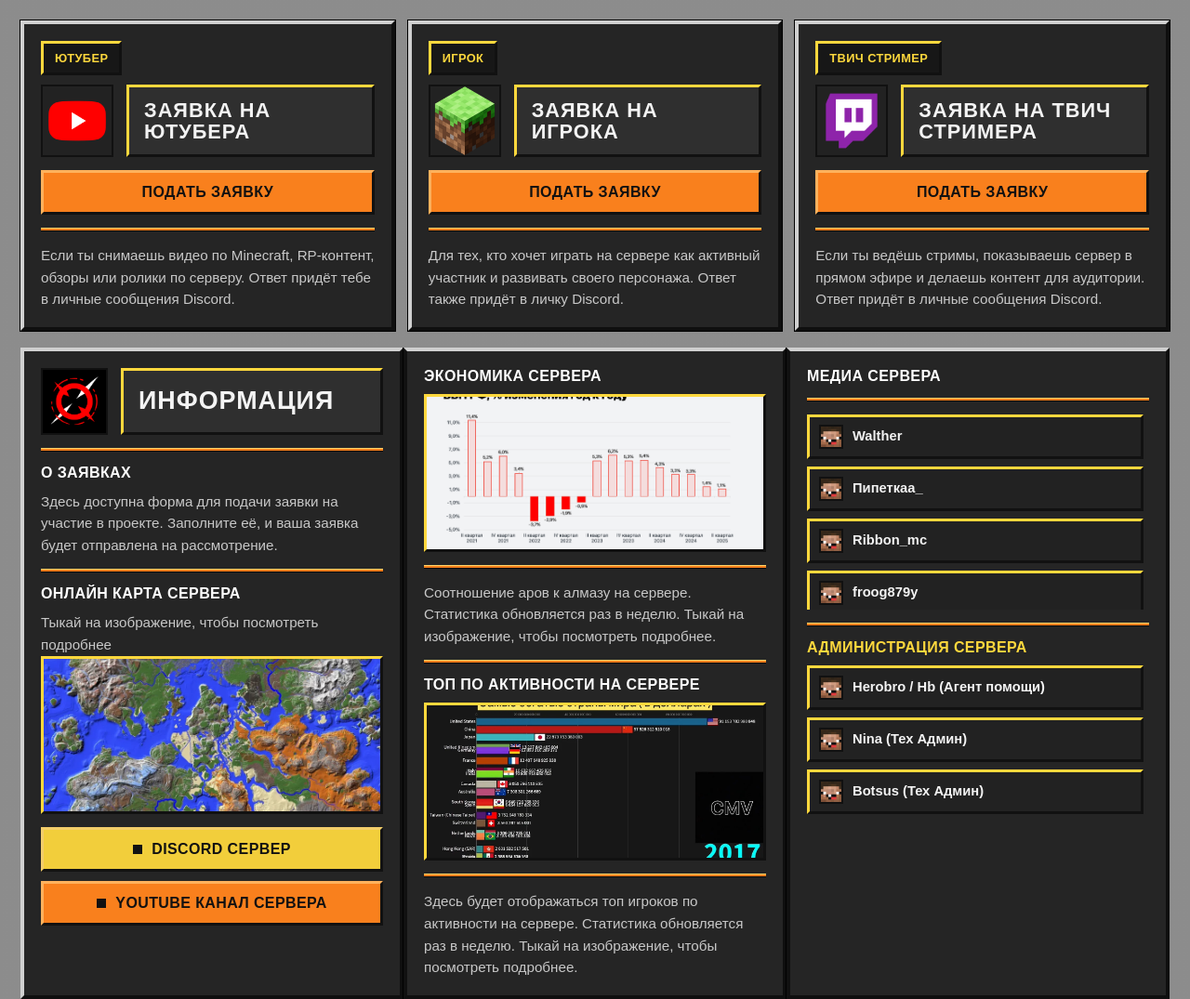
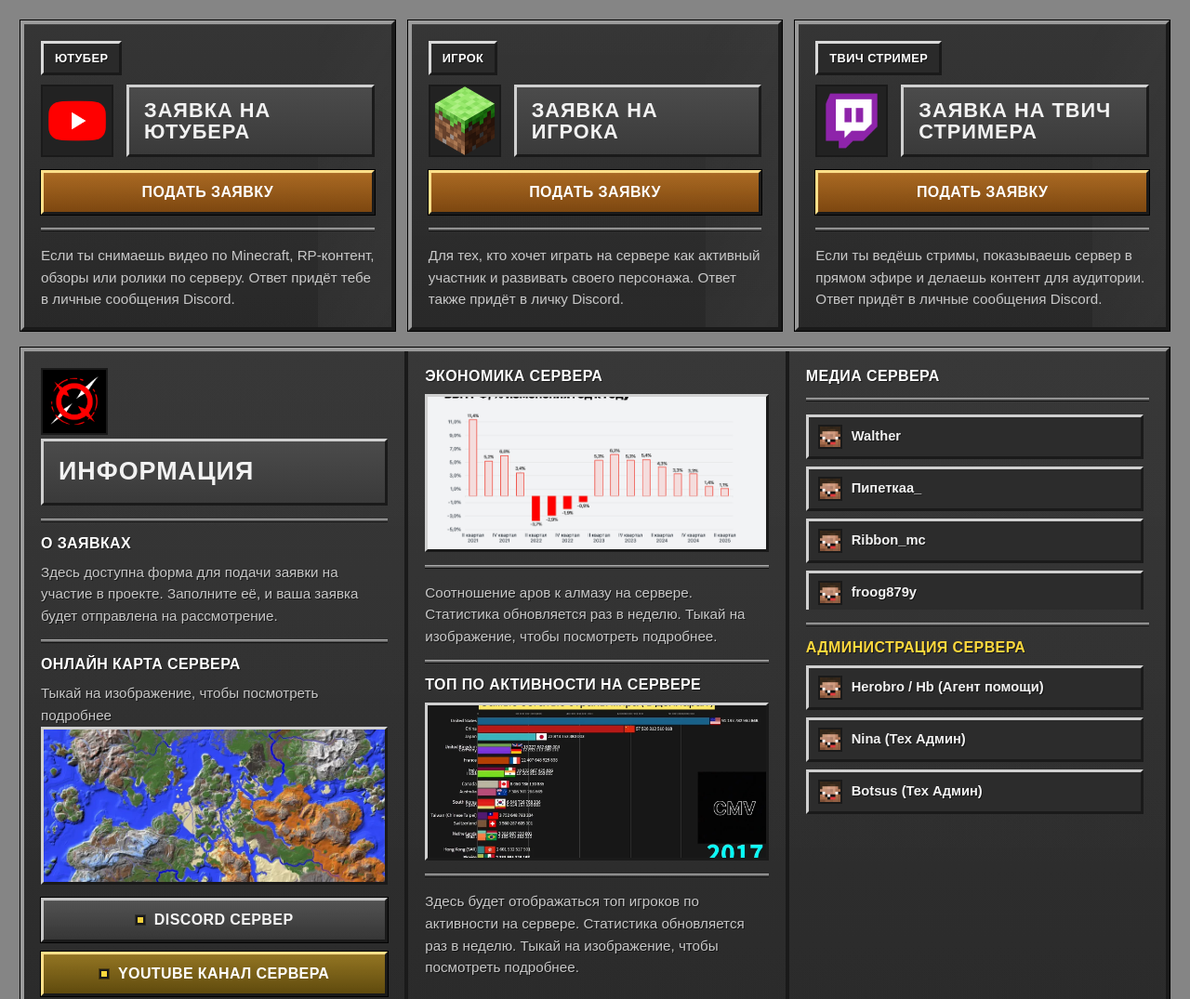
Before and after one commit to Herobro-Hb/hit_progect, a plain HTML site: page index.html in a window 1280 px wide. Shown: the top 1075 px of the page at 93% size. Drawn offline with Linux system fonts and the light colour scheme.

Commit message:
Update index.html

```diff
--- a/index.html
+++ b/index.html
@@ -6,21 +6,21 @@
   <title>Информация</title>
   <style>
     :root{
-      --bg:#151515;
-      --panel:#252525;
-      --panel2:#1f1f1f;
-      --line:#d0d0d0;
-      --line-dark:#0f0f0f;
-      --text:#f3f3f3;
+      --bg:#1b1b1b;
+      --bg2:#232323;
+      --panel:#2f2f2f;
+      --panel2:#262626;
+      --line:#8b8b8b;
+      --line-dark:#1a1a1a;
+      --text:#f2f2f2;
       --muted:#c8c8c8;
-      --yellow:#fed83d;
-      --orange:#f9801d;
-      --orange-dark:#a95a10;
-      --black:#111111;
-      --shadow:0 0 0 1px #000;
+      --accent:#f9801d;
+      --accent2:#fed83d;
+      --accent3:#d9a11e;
+      --shadow:0 0 0 1px #000, inset 0 1px 0 rgba(255,255,255,.06);
     }
 
-    *{box-sizing:border-box}
+    *{ box-sizing:border-box; }
 
     html,body{
       margin:0;
@@ -29,9 +29,13 @@
       color:var(--text);
       font-family:Arial, Helvetica, sans-serif;
       background:
-        linear-gradient(rgba(0,0,0,.26), rgba(0,0,0,.26)),
+        linear-gradient(rgba(0,0,0,.28), rgba(0,0,0,.28)),
         url('minecraft-bg.jpg') center/cover fixed;
       overflow-x:hidden;
+    }
+
+    body{
+      image-rendering:auto;
     }
 
     .page{
@@ -52,25 +56,19 @@
       grid-template-columns:repeat(3, 1fr);
       gap:0;
       overflow:hidden;
-    }
-
-    .wall-grid{
-      display:grid;
-      grid-template-columns:repeat(3, 1fr);
-      gap:14px;
+      margin-top:0;
     }
 
     .apply-card,
-    .grid-3 > .col,
+    .grid-3,
     .wall-block,
-    .wall-item,
-    .wall-card,
     .modal-content{
-      background:var(--panel);
+      background:
+        linear-gradient(180deg, rgba(255,255,255,.03), rgba(255,255,255,.01)),
+        linear-gradient(180deg, var(--panel) 0%, var(--panel2) 100%);
       border:4px solid;
-      border-color:var(--line) var(--line-dark) var(--line-dark) var(--line);
+      border-color:#9b9b9b #1a1a1a #1a1a1a #9b9b9b;
       box-shadow:var(--shadow);
-      border-radius:0;
     }
 
     .apply-card{
@@ -79,6 +77,22 @@
       overflow:hidden;
       animation:appear .35s ease both;
     }
+
+    .apply-card::before,
+    .wall-item::before,
+    .grid-box::before{
+      content:"";
+      position:absolute;
+      inset:0;
+      pointer-events:none;
+      background:linear-gradient(120deg, transparent 0%, rgba(255,255,255,.05) 45%, rgba(255,255,255,.02) 55%, transparent 100%);
+      transform:translateX(-120%);
+      animation:shine 6s linear infinite;
+    }
+
+    .apply-card:nth-child(1){animation-delay:.03s}
+    .apply-card:nth-child(2){animation-delay:.08s}
+    .apply-card:nth-child(3){animation-delay:.13s}
 
     .apply-tag,
     .section-title,
@@ -94,26 +108,24 @@
     .apply-modal p,
     .apply-modal-badge,
     .apply-form label{
-      text-shadow:none;
+      text-shadow:1px 1px 0 rgba(0,0,0,.55);
     }
 
     .apply-tag{
       display:inline-block;
       padding:8px 12px;
       margin-bottom:10px;
-      background:#171717;
+      background:#2a2a2a;
       border:3px solid;
-      border-color:var(--yellow) var(--black) var(--black) var(--yellow);
-      color:var(--yellow);
+      border-color:#d9d9d9 #1a1a1a #1a1a1a #d9d9d9;
+      color:#fff;
       font-size:.8rem;
       font-weight:700;
       text-transform:uppercase;
       letter-spacing:.4px;
     }
 
-    .apply-top,
-    .head,
-    .wall-top{
+    .apply-top{
       display:flex;
       gap:14px;
       align-items:center;
@@ -126,15 +138,26 @@
     .icon,
     .wall-logo,
     .avatar{
-      border:2px solid var(--black);
+      border:2px solid #1a1a1a;
       background:#222;
       object-fit:cover;
       border-radius:0;
     }
 
-    .apply-icon{width:78px; height:78px;}
-    .icon{width:72px; height:72px;}
-    .wall-logo{width:74px; height:74px;}
+    .apply-icon{
+      width:78px;
+      height:78px;
+    }
+
+    .icon{
+      width:72px;
+      height:72px;
+    }
+
+    .wall-logo{
+      width:74px;
+      height:74px;
+    }
 
     .titlebox,
     .apply-titlebox,
@@ -144,10 +167,10 @@
       display:flex;
       align-items:center;
       padding:12px 16px;
-      background:#2f2f2f;
+      background:
+        linear-gradient(180deg, #4b4b4b 0%, #3a3a3a 100%);
       border:3px solid;
-      border-color:var(--yellow) var(--black) var(--black) var(--yellow);
-      border-radius:0;
+      border-color:#d0d0d0 #1a1a1a #1a1a1a #d0d0d0;
     }
 
     .apply-titlebox{min-height:78px}
@@ -163,26 +186,34 @@
       line-height:1.08;
     }
 
-    .titlebox h1{font-size:clamp(1.55rem, 2.1vw, 2.2rem);}
-    .apply-titlebox h2{font-size:clamp(1.15rem, 1.7vw, 1.6rem);}
-    .wall-titlebox h2{font-size:clamp(1.35rem, 1.9vw, 1.85rem);}
+    .titlebox h1{
+      font-size:clamp(1.55rem, 2.1vw, 2.2rem);
+    }
+
+    .apply-titlebox h2{
+      font-size:clamp(1.15rem, 1.7vw, 1.6rem);
+    }
+
+    .wall-titlebox h2{
+      font-size:clamp(1.35rem, 1.9vw, 1.85rem);
+    }
 
     .divider{
       height:4px;
-      background:var(--orange);
-      border-top:1px solid #ffd56a;
-      border-bottom:1px solid #090909;
+      background:linear-gradient(180deg, #7f7f7f 0%, #505050 100%);
+      border-top:1px solid #aaaaaa;
+      border-bottom:1px solid #111;
       margin:14px 0;
     }
 
     .col{
       padding:18px;
-      background:var(--panel2);
+      background:linear-gradient(180deg, rgba(255,255,255,.02), rgba(255,255,255,.01));
       position:relative;
     }
 
     .col + .col{
-      border-left:4px solid var(--black);
+      border-left:4px solid #1a1a1a;
     }
 
     .section-title{
@@ -194,7 +225,7 @@
     }
 
     .section-title a{
-      color:var(--yellow);
+      color:var(--accent2);
       text-decoration:none;
     }
 
@@ -216,16 +247,18 @@
       display:block;
       object-fit:cover;
       border:3px solid;
-      border-color:var(--yellow) var(--black) var(--black) var(--yellow);
+      border-color:#d0d0d0 #1a1a1a #1a1a1a #d0d0d0;
       background:#222;
       border-radius:0;
     }
 
     .lift:hover{
-      filter:none;
+      filter:brightness(1.06);
     }
 
-    .map-image{max-height:170px;}
+    .map-image{
+      max-height:170px;
+    }
 
     .button-stack{
       display:grid;
@@ -244,30 +277,34 @@
       min-height:44px;
       padding:12px 16px;
       text-decoration:none;
-      color:#111;
+      color:#fff;
       font-weight:800;
       text-transform:uppercase;
       letter-spacing:.4px;
-      background:var(--yellow);
+      background:
+        linear-gradient(180deg, rgba(255,255,255,.06), rgba(255,255,255,0)),
+        linear-gradient(180deg, #4a4a4a 0%, #373737 100%);
       border:3px solid;
-      border-color:#ffd86f var(--black) var(--black) #ffd86f;
-      box-shadow:none;
-      transition:transform .18s ease, background .18s ease;
+      border-color:#d0d0d0 #1a1a1a #1a1a1a #d0d0d0;
+      box-shadow:var(--shadow);
+      transition:filter .2s ease, transform .2s ease, border-color .2s ease;
       position:relative;
       overflow:hidden;
-      border-radius:0;
     }
 
     .apply-btn,
     .apply-send-btn{
-      background:var(--orange);
-      border-color:#ffb25d var(--black) var(--black) #ffb25d;
+      background:
+        linear-gradient(180deg, rgba(255,255,255,.07), rgba(255,255,255,0)),
+        linear-gradient(180deg, #a35e12 0%, #7d4710 100%);
+      border-color:#ffe08a #1a1a1a #1a1a1a #ffe08a;
     }
 
     .discord-map-btn:hover,
     .youtube-map-btn:hover,
     .apply-btn:hover,
     .apply-send-btn:hover{
+      filter:brightness(1.08);
       transform:translateY(-1px);
     }
 
@@ -279,18 +316,20 @@
     }
 
     .youtube-map-btn{
-      background:var(--orange);
-      border-color:#ffb25d var(--black) var(--black) #ffb25d;
+      background:
+        linear-gradient(180deg, rgba(255,255,255,.07), rgba(255,255,255,0)),
+        linear-gradient(180deg, #8a6a12 0%, #5f4a0d 100%);
+      border-color:#ffe08a #1a1a1a #1a1a1a #ffe08a;
     }
 
     .btn-dot{
       width:10px;
       height:10px;
-      background:#111;
-      border:2px solid #111;
+      background:var(--accent2);
+      border:2px solid #1a1a1a;
       margin-right:10px;
       flex:0 0 auto;
-      box-shadow:none;
+      box-shadow:0 0 0 1px rgba(0,0,0,.35);
     }
 
     .scroll-y{
@@ -309,10 +348,9 @@
       align-items:center;
       gap:10px;
       padding:8px 10px;
-      background:#222;
+      background:#2c2c2c;
       border:3px solid;
-      border-color:var(--yellow) var(--black) var(--black) var(--yellow);
-      border-radius:0;
+      border-color:#d0d0d0 #1a1a1a #1a1a1a #d0d0d0;
     }
 
     .avatar{
@@ -333,18 +371,45 @@
       overflow:hidden;
     }
 
+    .wall-top{
+      display:flex;
+      gap:14px;
+      align-items:center;
+      margin-bottom:16px;
+    }
+
+    .wall-grid{
+      display:grid;
+      grid-template-columns:repeat(3, 1fr);
+      gap:14px;
+    }
+
+    .wall-item{
+      background:
+        linear-gradient(180deg, rgba(255,255,255,.03), rgba(255,255,255,.01)),
+        linear-gradient(180deg, #343434 0%, #282828 100%);
+      border:3px solid;
+      border-color:#d0d0d0 #1a1a1a #1a1a1a #d0d0d0;
+      padding:14px;
+      position:relative;
+      overflow:hidden;
+    }
+
     .wall-list{
       display:grid;
       gap:12px;
     }
 
+    .wall-card{
+      padding:12px;
+      background:#262626;
+      border:3px solid;
+      border-color:#cfcfcf #1a1a1a #1a1a1a #cfcfcf;
+    }
+
     .post{
       display:grid;
       gap:10px;
-      padding:12px;
-      background:#202020;
-      border:3px solid;
-      border-color:var(--yellow) var(--black) var(--black) var(--yellow);
     }
 
     .post img{
@@ -352,7 +417,7 @@
       aspect-ratio:16/9;
       object-fit:cover;
       border:3px solid;
-      border-color:var(--yellow) var(--black) var(--black) var(--yellow);
+      border-color:#d0d0d0 #1a1a1a #1a1a1a #d0d0d0;
       cursor:pointer;
       border-radius:0;
     }
@@ -367,12 +432,12 @@
 
     .post-meta{
       font-size:.77rem;
-      color:#d8d8d8;
+      color:#d0d0d0;
       margin:0;
     }
 
     .post-meta a{
-      color:var(--yellow);
+      color:var(--accent2);
       text-decoration:none;
       font-weight:700;
     }
@@ -386,16 +451,15 @@
 
     .announce{
       padding:12px;
-      background:#222;
+      background:#2a2a2a;
       border:3px solid;
-      border-color:var(--yellow) var(--black) var(--black) var(--yellow);
+      border-color:#d0d0d0 #1a1a1a #1a1a1a #d0d0d0;
       min-height:58px;
       display:flex;
       align-items:center;
       color:#fff;
       font-weight:700;
       line-height:1.35;
-      border-radius:0;
     }
 
     .modal-overlay{
@@ -421,7 +485,12 @@
       width:min(92vw, 720px);
       max-height:90vh;
       padding:12px;
-      background:var(--panel2);
+      background:
+        linear-gradient(180deg, rgba(255,255,255,.03), rgba(255,255,255,.01)),
+        linear-gradient(180deg, #343434 0%, #2b2b2b 100%);
+      border:4px solid;
+      border-color:#d0d0d0 #1a1a1a #1a1a1a #d0d0d0;
+      box-shadow:var(--shadow);
       transform:scale(.98);
     }
 
@@ -436,7 +505,7 @@
       display:block;
       background:#222;
       border:3px solid;
-      border-color:var(--yellow) var(--black) var(--black) var(--yellow);
+      border-color:#cfcfcf #1a1a1a #1a1a1a #cfcfcf;
       border-radius:0;
     }
 
@@ -449,15 +518,14 @@
       display:flex;
       align-items:center;
       justify-content:center;
-      background:var(--orange);
+      background:#666;
       border:3px solid;
-      border-color:#ffb25d var(--black) var(--black) #ffb25d;
+      border-color:#e0e0e0 #1a1a1a #1a1a1a #e0e0e0;
       cursor:pointer;
       font-size:22px;
       line-height:1;
-      color:#111;
+      color:#fff;
       user-select:none;
-      border-radius:0;
     }
 
     .apply-modal{
@@ -472,9 +540,9 @@
     .apply-modal-badge{
       display:inline-block;
       padding:8px 12px;
-      background:#222;
-      border:2px solid var(--yellow);
-      color:var(--yellow);
+      background:#2a2a2a;
+      border:2px solid #d0d0d0;
+      color:#fff;
       font-size:.78rem;
       font-weight:700;
       margin-bottom:10px;
@@ -513,8 +581,8 @@
       width:100%;
       border-radius:0;
       border:3px solid;
-      border-color:var(--yellow) var(--black) var(--black) var(--yellow);
-      background:#202020;
+      border-color:#d0d0d0 #1a1a1a #1a1a1a #d0d0d0;
+      background:#262626;
       color:#fff;
       padding:13px 14px;
       outline:none;
@@ -523,7 +591,9 @@
       resize:vertical;
     }
 
-    .apply-form textarea{min-height:110px;}
+    .apply-form textarea{
+      min-height:110px;
+    }
 
     .apply-form input::placeholder,
     .apply-form textarea::placeholder{
@@ -532,7 +602,8 @@
 
     .apply-form input:focus,
     .apply-form textarea:focus{
-      background:#252525;
+      background:#2d2d2d;
+      border-color:#ffe08a #1a1a1a #1a1a1a #ffe08a;
     }
 
     @keyframes appear{
@@ -540,13 +611,20 @@
       to{opacity:1; transform:translateY(0)}
     }
 
+    @keyframes shine{
+      0%{transform:translateX(-120%)}
+      100%{transform:translateX(120%)}
+    }
+
     @media (max-width: 1200px){
       .apply-grid,
       .grid-3,
-      .wall-grid{grid-template-columns:1fr;}
+      .wall-grid{
+        grid-template-columns:1fr;
+      }
       .col + .col{
         border-left:none;
-        border-top:4px solid var(--black);
+        border-top:4px solid #1a1a1a;
       }
     }
 
@@ -570,7 +648,9 @@
         min-height:auto;
       }
       .col{padding:14px}
-      .button-stack{gap:8px}
+      .button-stack{
+        gap:8px;
+      }
     }
   </style>
 </head>
```
